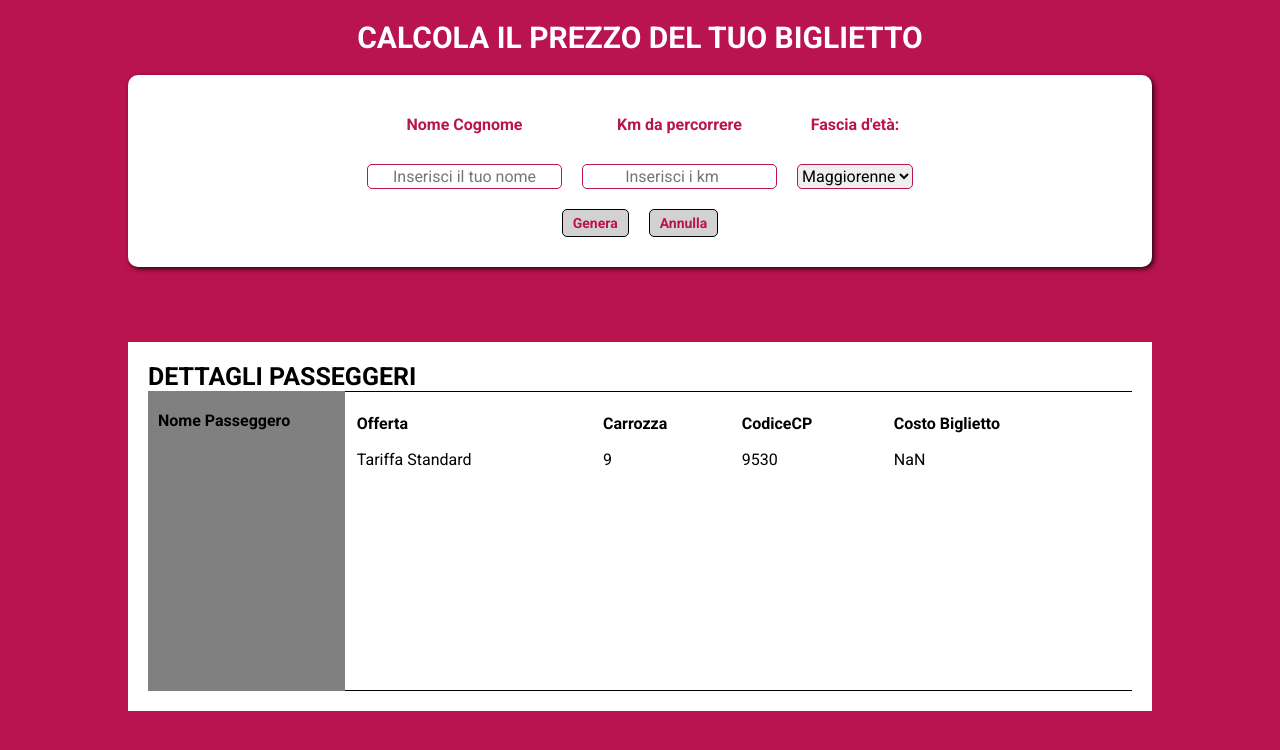
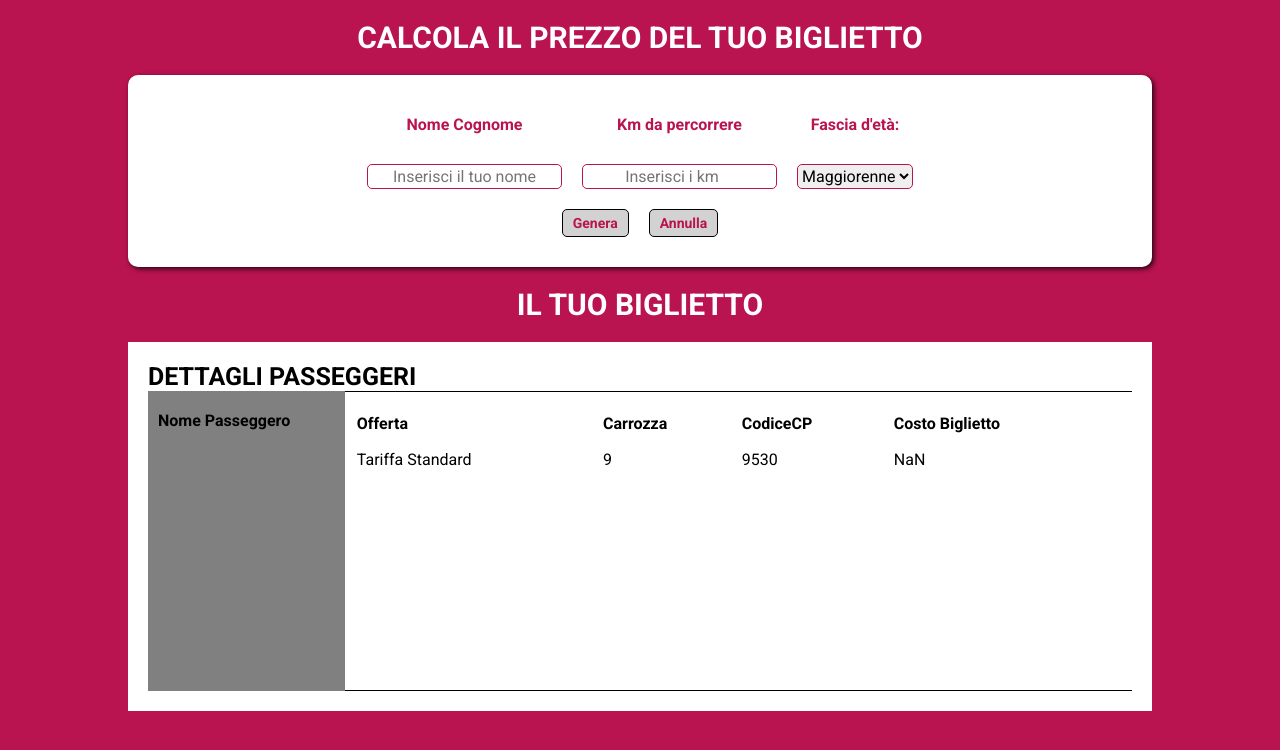
Before and after one commit to marcopa84/js-biglietto-treno-form, a plain HTML site: page bonus/index.html in a window 1280 px wide. Both pictures are taken after a click on the button "Genera". Drawn offline with Linux system fonts and the light colour scheme.

Commit message:
fix ticket title!

```diff
--- a/bonus/index.html
+++ b/bonus/index.html
@@ -34,7 +34,7 @@
           <button class="btn" id="annulla">Annulla</button>
         </div>
       </div>
-      <h2 class="hidden">il tuo biglietto</h2>
+      <h2 class="hidden" id="biglietto_titolo">il tuo biglietto</h2>
       <div class="ticket hidden" id="biglietto">
         <h3>Dettagli Passeggeri</h3>
         <div class="row">
--- a/bonus/js/script.js
+++ b/bonus/js/script.js
@@ -1,7 +1,6 @@
 var genera = document.getElementById('genera');
 genera.addEventListener('click',
   function() {
-
     // definisco variabili generiche
     var nome = document.getElementById('nome').value;
     var km = parseInt(document.getElementById('km').value);
@@ -45,6 +44,7 @@ genera.addEventListener('click',
     // gestisco la comparsa del biglietto
     var classBiglietto =
     document.getElementById("biglietto").classList.add("show");
+    document.getElementById("biglietto_titolo").classList.add("show");
   }
 );
 
@@ -55,5 +55,6 @@ annulla.addEventListener('click',
     document.getElementById('km').value='';
     document.getElementById('sconto').value='maggiorenne';
     document.getElementById("biglietto").classList.remove("show");
+    document.getElementById("biglietto_titolo").classList.remove("show");
   }
 );
```
